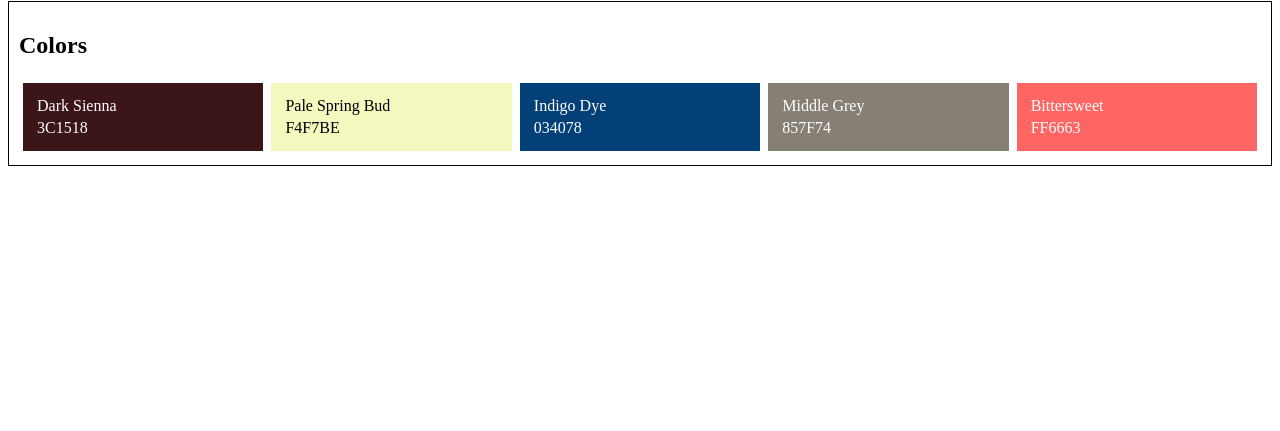
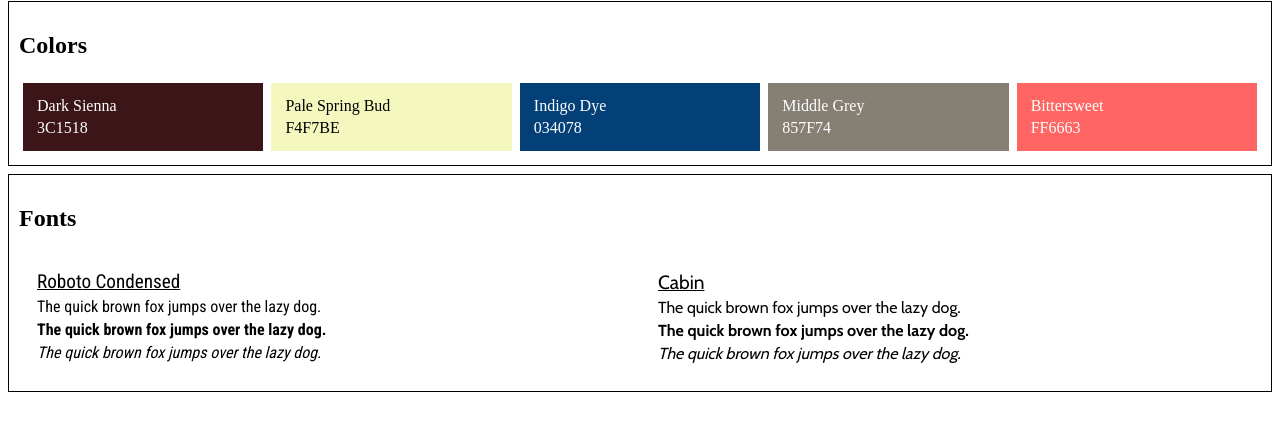
Before and after one commit to anthonytjohnson/website-design-system, a plain HTML site: page index.html in a window 1280 px wide. Shown: the part 79-510 px from the top of the page. Drawn offline with nearby package versions, Linux system fonts and the light colour scheme.

Commit message:
added fonts section

```diff
--- a/index.html
+++ b/index.html
@@ -5,6 +5,7 @@
   <meta http-equiv="X-UA-Compatible" content="IE=edge">
   <meta name="viewport" content="width=device-width, initial-scale=1.0">
   <title>Website Design</title>
+  <link href="https://fonts.googleapis.com/css2?family=Cabin:wght@400;700&family=Roboto+Condensed:wght@400;700&display=swap" rel="stylesheet">
   <link rel="stylesheet" href="./styles.css">
 </head>
 <body>
@@ -34,7 +35,23 @@
       </ul>
     </div>
   </div>
-
+  <div class="fonts">
+    <h2>Fonts</h2>
+    <div class="font-list">
+      <ul class="roboto-condensed">
+        <li class="font-title">Roboto Condensed</li>
+        <li id="roboto-condensed-regular">The quick brown fox jumps over the lazy dog.</li>
+        <li id="roboto-condensed-bold">The quick brown fox jumps over the lazy dog.</li>
+        <li id="roboto-condensed-italic">The quick brown fox jumps over the lazy dog.</li>
+      </ul>
+      <ul class="cabin">
+        <li class="font-title">Cabin</li>
+        <li id="cabin-regular">The quick brown fox jumps over the lazy dog.</li>
+        <li id="cabin-bold">The quick brown fox jumps over the lazy dog.</li>
+        <li id="cabin-italic">The quick brown fox jumps over the lazy dog.</li>
+      </ul>
+    </div>
+  </div>
 
 </body>
 </html>
--- a/styles.css
+++ b/styles.css
@@ -41,3 +41,50 @@ li {
 #color-5 {
   background-color: #FF6663;
 }
+
+.fonts {
+  border: 1px solid black;
+  padding: 10px;
+  margin-top: 8px;
+}
+
+.font-list {
+  display: flex;
+}
+
+.font-title {
+  font-size: larger;
+  text-decoration: underline;
+}
+
+.roboto-condensed, .cabin {
+  color: black;
+  width: 50%;
+}
+
+.roboto-condensed {
+  font-family: 'Roboto Condensed', sans-serif;
+}
+
+.cabin {
+  font-family: 'Cabin', sans-serif;
+}
+
+#roboto-condensed-bold {
+  font-weight: bold;
+}
+
+#roboto-condensed-italic {
+  font-style: italic;
+}
+
+#cabin-bold {
+  font-weight: bold;
+}
+
+#cabin-italic {
+  font-style: italic;
+}
+font-family: 'Cabin', sans-serif;
+
+font-family: 'Roboto Condensed', sans-serif;
```
